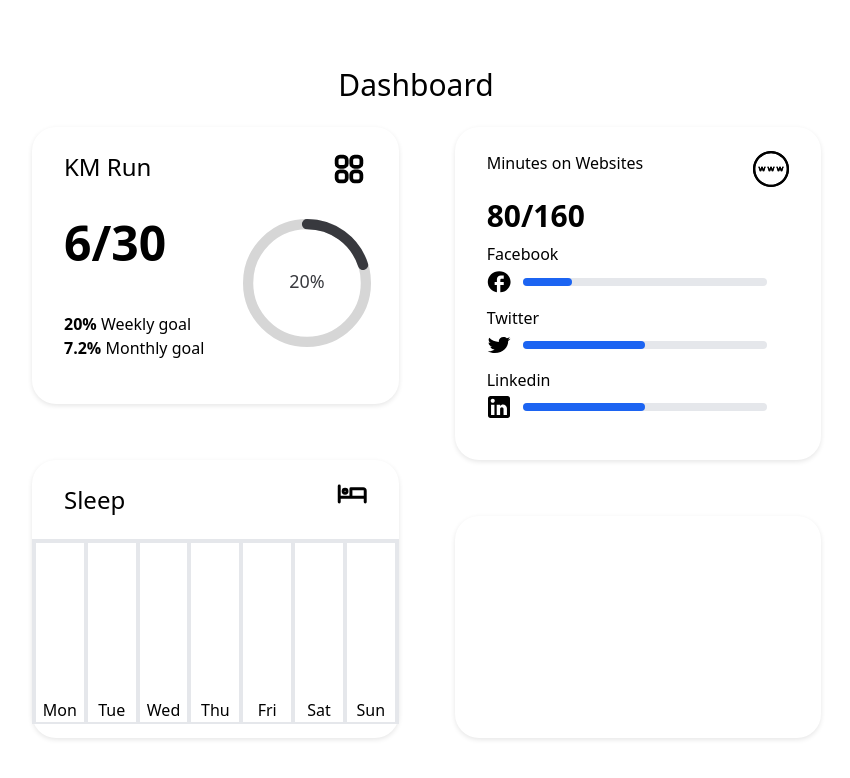
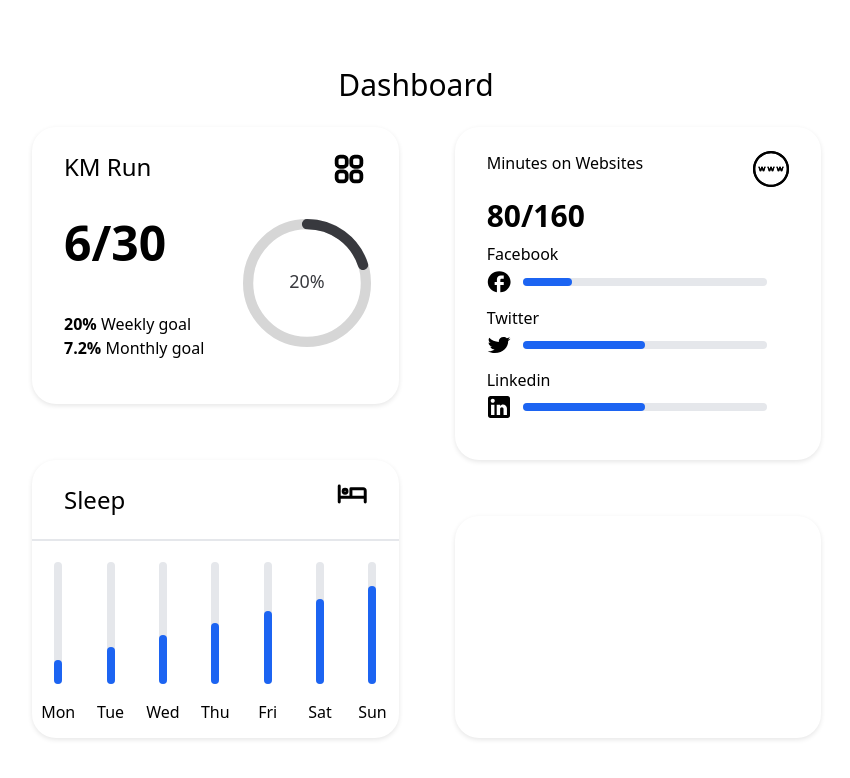
Before and after one commit to Dybton/ambient-quant-self, a React (Create React App) app: page / in a window 1280 px wide. Shown: the top 778 px of the page, without its empty margins (224-1074 px from the left). Built offline with nearby package versions, Linux system fonts and the light colour scheme.

Commit message:
mapped out the vertical progress bars

```diff
--- a/src/components/SleepCard.tsx
+++ b/src/components/SleepCard.tsx
@@ -1,11 +1,12 @@
 import React from 'react';
 import CardHeader from './CardHeader';
 import SleepIcon from './Icons/SleepIcon';
-import HorizontalProgressBar from './ProgressBars/HorizontalProgressBar';
 import VerticalProgressBar from './ProgressBars/VerticalProgressBar';
 
 interface Props {}
 
+const days : String[] = ['Mon', 'Tue', 'Wed', 'Thu', 'Fri', 'Sat', 'Sun'];
+const sleepData = [20, 30, 40, 50, 60, 70, 80];
 
 const SleepCard: React.FC<Props> = () => {
   return (
@@ -13,31 +14,16 @@ const SleepCard: React.FC<Props> = () => {
       <div className='flex-row h-1/6 mb-8'>
         <CardHeader title={{ text: 'Sleep', size: 'text-2xl' }} icon={<SleepIcon/>}/>
       </div>
-      <div className="flex h-4/6 justify-between border-2">
-        <div className="border-2 flex-1 flex flex-col justify-end items-center">
-          <span>Mon</span>
-        </div>
-        <div className="border-2 flex-1 flex flex-col justify-end items-center">
-          <span>Tue</span>
-        </div>
-        <div className="border-2 flex-1 flex flex-col justify-end items-center">
-          <span>Wed</span>
-        </div>
-        <div className="border-2 flex-1 flex flex-col justify-end items-center">
-          <span>Thu</span>
-        </div>
-        <div className="border-2 flex-1 flex flex-col justify-end items-center">
-          <span>Fri</span>
-        </div>
-        <div className="border-2 flex-1 flex flex-col justify-end items-center">
-          <span>Sat</span>
-        </div>
-        <div className="border-2 flex-1 flex flex-col justify-end items-center">
-          <span>Sun</span>
-        </div>
+      <div className="flex h-4/6 justify-between ">
+        {days.map((day, index) => {
+          return (
+            <div className=" flex-1 flex flex-col justify-end items-center">
+              <VerticalProgressBar percentage={sleepData[index]} id={`v${index}`}/>
+              <span>{day}</span>
+            </div>
+          );
+        })}
       </div>
-
-
     </div>
   );
 };
```
